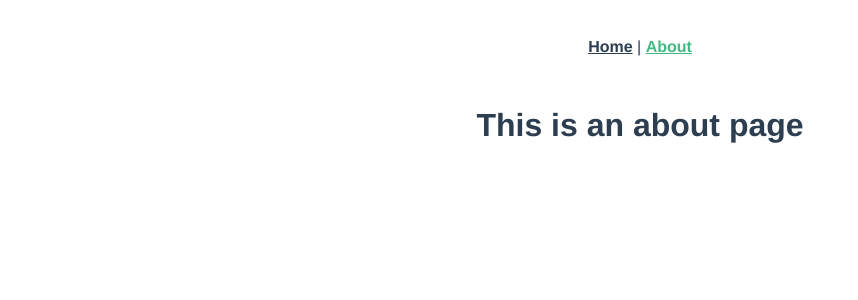
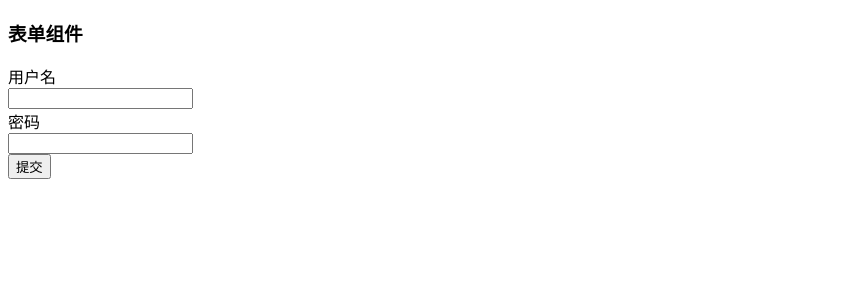
Before and after one commit to pibupi/vue-component-repository, a Vue app: page /#/about in a window 1280 px wide. Shown: the top 300 px of the page, without its empty margins (0-858 px from the left). Built offline with nearby package versions, Linux system fonts and the light colour scheme.

Commit message:
feat:表单组件

```diff
--- a/package.json
+++ b/package.json
@@ -8,6 +8,7 @@
     "lint": "vue-cli-service lint"
   },
   "dependencies": {
+    "async-validator": "^3.2.3",
     "core-js": "^3.4.4",
     "vue": "^2.6.10",
     "vue-router": "^3.1.3",
--- a/src/App.vue
+++ b/src/App.vue
@@ -1,32 +1,15 @@
 <template>
   <div id="app">
-    <div id="nav">
-      <router-link to="/">Home</router-link> |
-      <router-link to="/about">About</router-link>
-    </div>
-    <router-view />
+    <Form-element></Form-element>
   </div>
 </template>
-
-<style lang="scss">
-#app {
-  font-family: "Avenir", Helvetica, Arial, sans-serif;
-  -webkit-font-smoothing: antialiased;
-  -moz-osx-font-smoothing: grayscale;
-  text-align: center;
-  color: #2c3e50;
-}
-
-#nav {
-  padding: 30px;
-
-  a {
-    font-weight: bold;
-    color: #2c3e50;
-
-    &.router-link-exact-active {
-      color: #42b983;
-    }
+<script>
+import FormElement from "./views/FormElement";
+export default {
+  name: "app",
+  components: {
+    FormElement
   }
-}
-</style>
+};
+</script>
+<style lang="scss"></style>
--- /dev/null
+++ b/src/components/Form.vue
@@ -0,0 +1,50 @@
+<template>
+  <div>
+    <slot></slot>
+  </div>
+</template>
+<script>
+// 1.声明props 获取数据模型 和校验规则对象
+// 2.
+export default {
+  provide() {
+    return {
+      form: this
+    };
+  },
+  props: {
+    model: {
+      type: Object,
+      required: true
+    },
+    rules: {
+      type: Object
+    }
+  },
+  created() {
+    // 缓存需要校验的表单项
+    this.fileds = [];
+    this.$on("formItemAdd", item => {
+      this.fileds.push(item);
+    });
+  },
+  methods: {
+    validate(callback) {
+      // 获取所有的验证结果，统一处理，只要有一个失败就失败了
+      // tasks 保存着验证之后的多个promise对象
+      const tasks = this.fileds.map(item => {
+        item.validate();
+      });
+      let ret = true;
+      Promise.all(tasks).then(results => {
+        results.forEach(valid => {
+          if (!valid) {
+            ret = false;
+          }
+        });
+        callback(ret);
+      });
+    }
+  }
+};
+</script>
--- /dev/null
+++ b/src/components/FormItem.vue
@@ -0,0 +1,82 @@
+<template>
+  <div>
+    <label v-if="label">{{ label }}</label>
+    <!-- 槽 -->
+    <slot></slot>
+    <!-- 显示校验的错误信息 -->
+    <p v-if="validateStatus === 'error'" class="error">{{ errorMessage }}</p>
+  </div>
+</template>
+<script>
+// 0.绑定lanel  prop
+// 1.获取当前输入框的规则
+// 2.如果输入框和rule不匹配，显示错误信息
+// 3.input组件中用户输入内容时，通知formitem做校验（校验的方法）
+// 4.使用async-validator做校验
+import schema from "async-validator";
+export default {
+  name: "formitem",
+  inject: ["form"],
+  props: {
+    label: {
+      type: String,
+      default: ""
+    },
+    prop: {
+      // name  pwd
+      type: String,
+      default: ""
+    }
+  },
+  created() {
+    this.$on("validate", this.validate);
+  },
+  mounted() {
+    if (this.prop) {
+      // 必须判断，因为form组件的子租金按可能不是formitem
+      this.$parent.$emit("formItemAdd", this);
+    }
+  },
+  data() {
+    return {
+      validateStatus: "", // 校验的状态值
+      errorMessage: "" // 显示的错误信息
+    };
+  },
+  methods: {
+    validate(value) {
+      return new Promise(resolve => {
+        // console.log(value); // 输入框的值
+        // 此对象要存储校验规则
+        // let descriptor = {};
+        // 获取校验对象
+        // descriptor[this.prop] = this.form.rules[this.prop];
+        const descriptor = {
+          [this.prop]: this.form.rules[this.prop]
+        };
+        const validator = new schema(descriptor);
+        let obj = {};
+        obj[this.prop] = value;
+        validator.validate(obj, errors => {
+          if (errors) {
+            // 显示错误
+            this.validateStatus = "error";
+            this.errorMessage = errors[0].message;
+            resolve(false);
+          } else {
+            // 错误置空
+            this.validateStatus = "";
+            this.errorMessage = "";
+            resolve(true);
+          }
+        });
+      });
+    }
+  }
+};
+</script>
+<style scoped>
+.error {
+  color: red;
+}
+</style>
--- a/src/components/HelloWorld.vue
+++ /dev/null
@@ -1,130 +0,0 @@
-<template>
-  <div class="hello">
-    <h1>{{ msg }}</h1>
-    <p>
-      For a guide and recipes on how to configure / customize this project,<br />
-      check out the
-      <a href="https://cli.vuejs.org" target="_blank" rel="noopener"
-        >vue-cli documentation</a
-      >.
-    </p>
-    <h3>Installed CLI Plugins</h3>
-    <ul>
-      <li>
-        <a
-          href="https://github.com/vuejs/vue-cli/tree/dev/packages/%40vue/cli-plugin-babel"
-          target="_blank"
-          rel="noopener"
-          >babel</a
-        >
-      </li>
-      <li>
-        <a
-          href="https://github.com/vuejs/vue-cli/tree/dev/packages/%40vue/cli-plugin-router"
-          target="_blank"
-          rel="noopener"
-          >router</a
-        >
-      </li>
-      <li>
-        <a
-          href="https://github.com/vuejs/vue-cli/tree/dev/packages/%40vue/cli-plugin-vuex"
-          target="_blank"
-          rel="noopener"
-          >vuex</a
-        >
-      </li>
-      <li>
-        <a
-          href="https://github.com/vuejs/vue-cli/tree/dev/packages/%40vue/cli-plugin-eslint"
-          target="_blank"
-          rel="noopener"
-          >eslint</a
-        >
-      </li>
-    </ul>
-    <h3>Essential Links</h3>
-    <ul>
-      <li>
-        <a href="https://vuejs.org" target="_blank" rel="noopener">Core Docs</a>
-      </li>
-      <li>
-        <a href="https://forum.vuejs.org" target="_blank" rel="noopener"
-          >Forum</a
-        >
-      </li>
-      <li>
-        <a href="https://chat.vuejs.org" target="_blank" rel="noopener"
-          >Community Chat</a
-        >
-      </li>
-      <li>
-        <a href="https://twitter.com/vuejs" target="_blank" rel="noopener"
-          >Twitter</a
-        >
-      </li>
-      <li>
-        <a href="https://news.vuejs.org" target="_blank" rel="noopener">News</a>
-      </li>
-    </ul>
-    <h3>Ecosystem</h3>
-    <ul>
-      <li>
-        <a href="https://router.vuejs.org" target="_blank" rel="noopener"
-          >vue-router</a
-        >
-      </li>
-      <li>
-        <a href="https://vuex.vuejs.org" target="_blank" rel="noopener">vuex</a>
-      </li>
-      <li>
-        <a
-          href="https://github.com/vuejs/vue-devtools#vue-devtools"
-          target="_blank"
-          rel="noopener"
-          >vue-devtools</a
-        >
-      </li>
-      <li>
-        <a href="https://vue-loader.vuejs.org" target="_blank" rel="noopener"
-          >vue-loader</a
-        >
-      </li>
-      <li>
-        <a
-          href="https://github.com/vuejs/awesome-vue"
-          target="_blank"
-          rel="noopener"
-          >awesome-vue</a
-        >
-      </li>
-    </ul>
-  </div>
-</template>
-
-<script>
-export default {
-  name: "HelloWorld",
-  props: {
-    msg: String
-  }
-};
-</script>
-
-<!-- Add "scoped" attribute to limit CSS to this component only -->
-<style scoped lang="scss">
-h3 {
-  margin: 40px 0 0;
-}
-ul {
-  list-style-type: none;
-  padding: 0;
-}
-li {
-  display: inline-block;
-  margin: 0 10px;
-}
-a {
-  color: #42b983;
-}
-</style>
--- /dev/null
+++ b/src/components/Input.vue
@@ -0,0 +1,36 @@
+<template>
+  <div>
+    <!-- v-model 是v-bind:value v-on:input的语法糖 -->
+    <input :type="type" :value="inputValue" @input="handleInput" />
+  </div>
+</template>
+<script>
+export default {
+  name: "input-comp",
+  props: {
+    type: {
+      type: String,
+      default: "text"
+    },
+    value: {
+      type: String,
+      default: ""
+    }
+  },
+  data() {
+    return {
+      inputValue: this.value
+    };
+  },
+  methods: {
+    handleInput(e) {
+      // 赋值
+      // 实现双向数据绑定
+      this.inputValue = e.target.value;
+      this.$emit("input", this.inputValue);
+      // 通知父组件值的校验
+      this.$parent.$emit("validate", this.inputValue);
+    }
+  }
+};
+</script>
--- a/src/router/index.js
+++ b/src/router/index.js
@@ -1,24 +1,24 @@
 import Vue from "vue";
 import VueRouter from "vue-router";
-import Home from "../views/Home.vue";
+// import Form from "../views/Form.vue";
 
 Vue.use(VueRouter);
 
 const routes = [
-  {
-    path: "/",
-    name: "home",
-    component: Home
-  },
-  {
-    path: "/about",
-    name: "about",
-    // route level code-splitting
-    // this generates a separate chunk (about.[hash].js) for this route
-    // which is lazy-loaded when the route is visited.
-    component: () =>
-      import(/* webpackChunkName: "about" */ "../views/About.vue")
-  }
+  // {
+  //   path: "/form",
+  //   name: "form",
+  //   component: Form
+  // }
+  // {
+  //   path: "/about",
+  //   name: "about",
+  //   // route level code-splitting
+  //   // this generates a separate chunk (about.[hash].js) for this route
+  //   // which is lazy-loaded when the route is visited.
+  //   component: () =>
+  //     import(/* webpackChunkName: "about" */ "../views/About.vue")
+  // }
 ];
 
 const router = new VueRouter({
--- a/src/views/About.vue
+++ /dev/null
@@ -1,5 +0,0 @@
-<template>
-  <div class="about">
-    <h1>This is an about page</h1>
-  </div>
-</template>
--- /dev/null
+++ b/src/views/FormElement.vue
@@ -0,0 +1,63 @@
+<template>
+  <div>
+    <h3>表单组件</h3>
+    {{ ruleForm.name }}
+    {{ ruleForm.pwd }}
+    <m-form :model="ruleForm" :rules="rules" ref="ruleForm">
+      <m-form-item label="用户名" prop="name">
+        <m-input v-model="ruleForm.name"></m-input>
+      </m-form-item>
+      <m-form-item label="密码" prop="pwd">
+        <m-input type="password" v-model="ruleForm.pwd"></m-input>
+      </m-form-item>
+      <m-form-item>
+        <button type="password" @click="submitForm('ruleForm')">提交</button>
+      </m-form-item>
+    </m-form>
+  </div>
+</template>
+<script>
+import MInput from "../components/Input";
+import MFormItem from "../components/FormItem";
+import MForm from "../components/Form";
+// 分析：
+// Form负责数据模型添加校验规则
+// FormItem绑定label prop校验和显示错误信息
+// Input 实现双向数据绑定 通知FormItem做校验
+export default {
+  name: "form-component",
+  data() {
+    return {
+      ruleForm: {
+        name: "",
+        pwd: ""
+      },
+      rules: {
+        name: [
+          { required: true, message: "请输入用户名" },
+          { min: 6, max: 10, message: "请输入6-10位用户名" }
+        ],
+        pwd: [{ required: true, message: "请输入密码" }]
+      }
+    };
+  },
+  components: {
+    MInput,
+    MFormItem,
+    MForm
+  },
+  methods: {
+    submitForm(name) {
+      this.$refs[name].validate(valid => {
+        console.log(valid);
+        if (valid) {
+          alert("验证成功，可以提交");
+        } else {
+          alert("验证出错 ");
+          return false;
+        }
+      });
+    }
+  }
+};
+</script>
--- a/src/views/Home.vue
+++ /dev/null
@@ -1,18 +0,0 @@
-<template>
-  <div class="home">
-    <img alt="Vue logo" src="../assets/logo.png" />
-    <HelloWorld msg="Welcome to Your Vue.js App" />
-  </div>
-</template>
-
-<script>
-// @ is an alias to /src
-import HelloWorld from "@/components/HelloWorld.vue";
-
-export default {
-  name: "home",
-  components: {
-    HelloWorld
-  }
-};
-</script>
```
Also changed, not shown: 1 other file (tests, documents, lock files or other folders).
